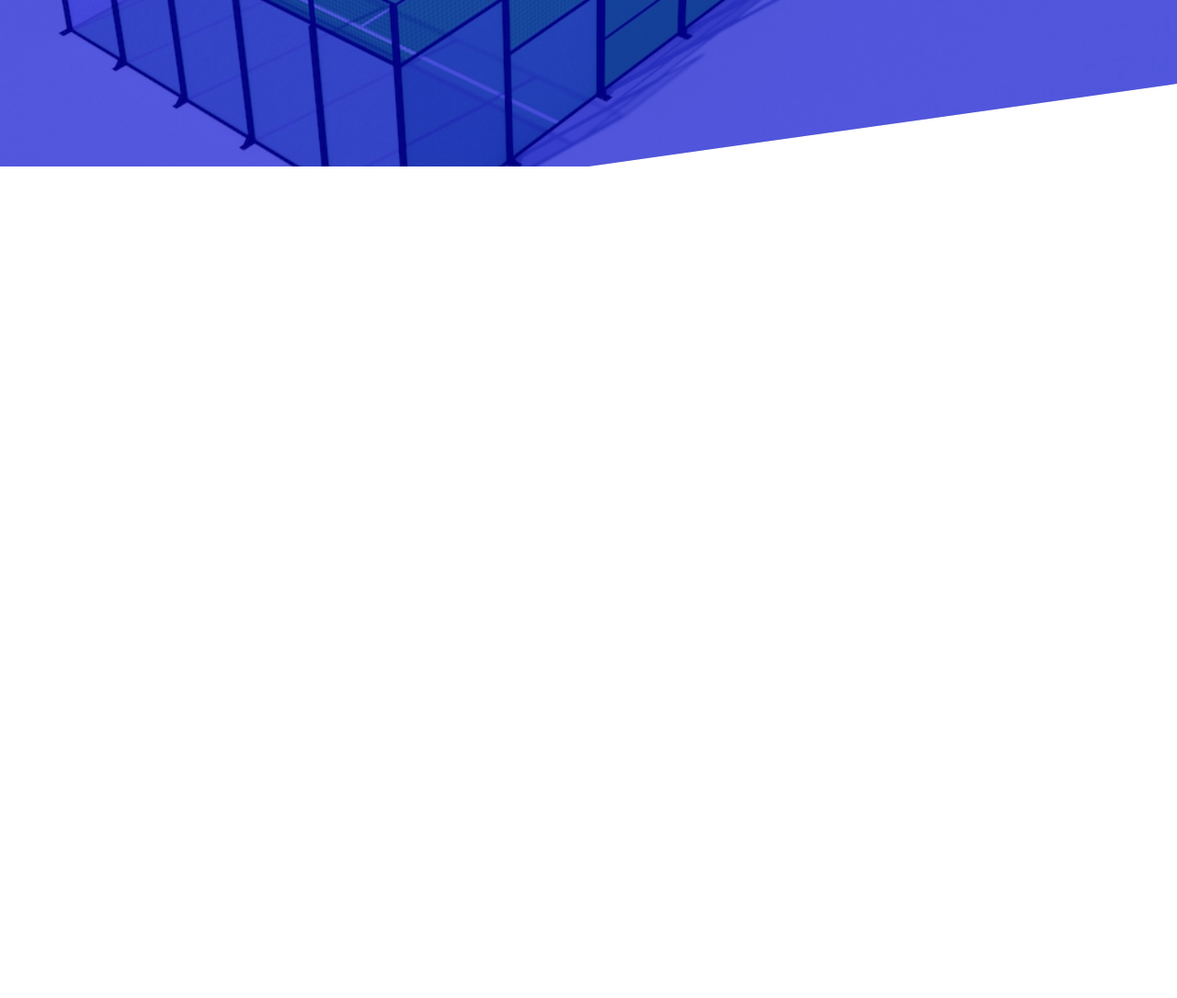
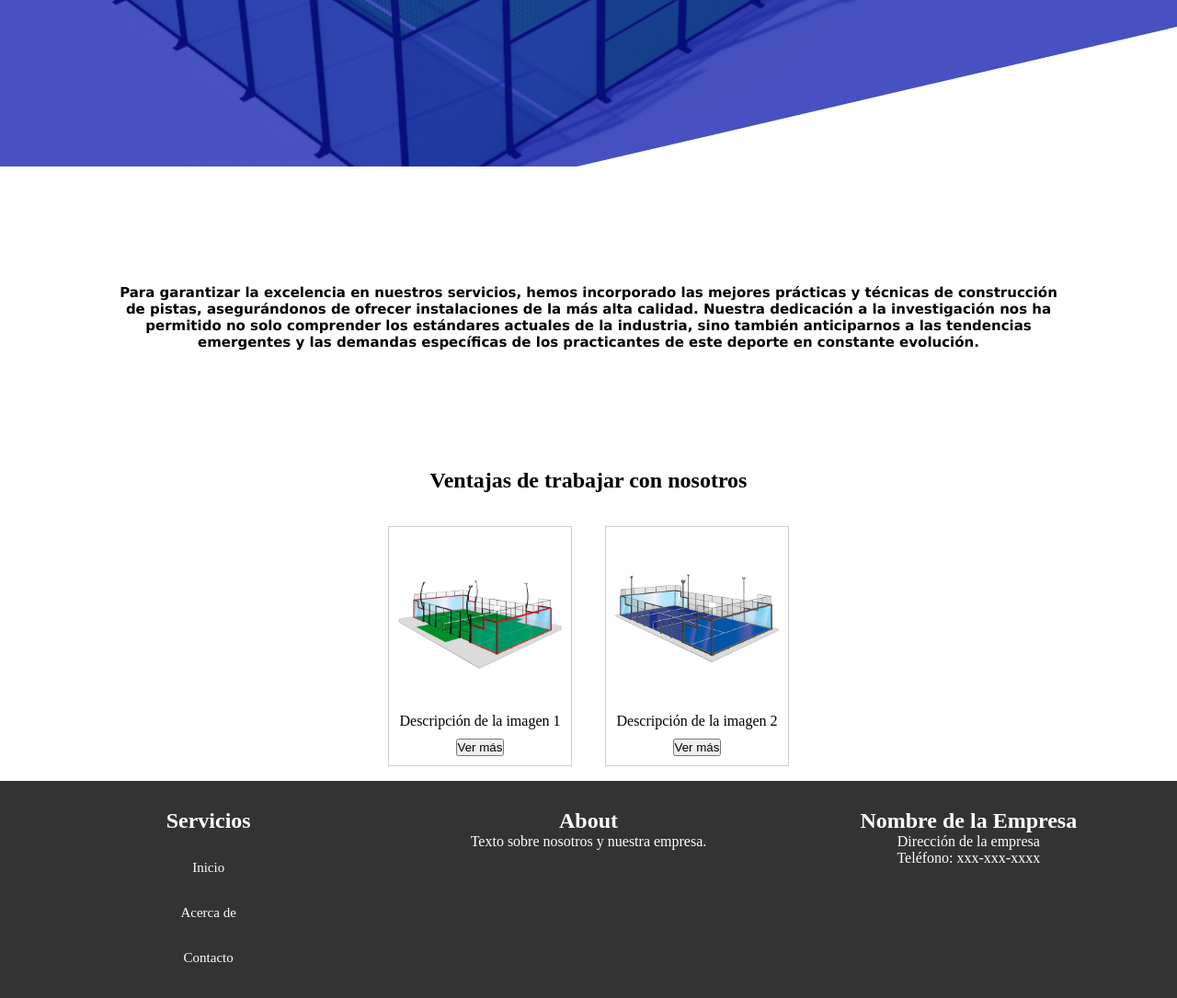
Before and after one commit to AlvaroDromant/TrabajoEmpresaConstPadel, a plain HTML site: page index.html in a window 1280 px wide. Shown: the part 795-1880 px from the top of the page at 92% size. Before the commit the page ends 976 px from the top, so only its background shows below. Drawn offline with nearby package versions, Linux system fonts and the light colour scheme.

Commit message:
Metemos estilos

```diff
--- a/index.html
+++ b/index.html
@@ -15,9 +15,9 @@
        <nav class="nav" id="nav">
           <button id="cerrar" class="cerrar-menu"><i class="bi bi-x-square"></i></button>
           <ul class="nav-list">
-              <li><a href="#">Inicio</a></li>
-              <li><a href="#">Acerca de</a></li>
-              <li><a href="#">Contacto</a></li>
+              <li><a class="no" href="#">Inicio</a></li>
+              <li><a class="no" href="#">Acerca de</a></li>
+              <li><a class="no" href="#">Contacto</a></li>
           </ul>
        </nav>
     </header>
@@ -37,6 +37,61 @@
         </div>
     </div>
 
+    <p class="texto">Para garantizar la excelencia en nuestros servicios, hemos incorporado las mejores prácticas y técnicas de construcción de pistas, asegurándonos
+    de ofrecer instalaciones de la más alta calidad. Nuestra dedicación a la investigación nos ha permitido no solo comprender los estándares actuales
+     de la industria, sino también anticiparnos a las tendencias emergentes y las demandas específicas de los practicantes de este deporte en constante evolución.
+    </p>
+
+
+        <div class="containerdos">
+
+         <h3>Ventajas de trabajar con nosotros</h3>
+
+        <div class="card">
+
+          <img class="card-image" src="/assets/pista2.png" alt="Imagen 1">
+          <p class="card-description">Descripción de la imagen 1</p>
+          <button class="ver-mas" onclick="mostrarMas('info1')">Ver más</button>
+          <div id="info1" class="info-adicional">
+          <p>Información adicional aquí...</p>
+
+          </div>
+          </div>
+
+        <div class="card">
+
+          <img class="card-image" src="/assets/pista4.png" alt="Imagen 2">
+          <p class="card-description">Descripción de la imagen 2</p>
+          <button class="ver-mas" onclick="mostrarMas('info2')">Ver más</button>
+          <div id="info2" class="info-adicional">
+            <p>Información adicional aquí...</p>
+
+          </div>
+        </div>
+    </div>
+
+
+    <footer>
+        <div class="columna">
+            <h2>Servicios</h2>
+            <ul class="enlaces">
+              <li><a href="#">Inicio</a></li>
+              <li><a href="#">Acerca de</a></li>
+              <li><a href="#">Contacto</a></li>
+            </ul>
+          </div>
+
+          <div class="columna">
+            <h2>About</h2>
+            <p>Texto sobre nosotros y nuestra empresa.</p>
+          </div>
+
+          <div class="columna">
+            <h2>Nombre de la Empresa</h2>
+            <p>Dirección de la empresa<br> Teléfono: xxx-xxx-xxxx</p>
+          </div>
+    </footer>
+
     <script src="/scripts/botonHam.js"></script>
 
 </body>
--- a/scripts/botonHam.js
+++ b/scripts/botonHam.js
@@ -9,3 +9,8 @@ abrir.addEventListener("click", () => {
 cerrar.addEventListener("click", () => {
     nav.classList.remove("visible")
 })
+
+function mostrarMas(id) {
+    var infoAdicional = document.getElementById(id);
+    infoAdicional.style.display = infoAdicional.style.display === 'none' ? 'block' : 'none';
+  }
--- a/styles/styles.css
+++ b/styles/styles.css
@@ -99,31 +99,31 @@ li:hover {
 
 .container {
     position: relative;
-    height: 100vh; /* Establecer altura del contenedor al 100% del viewport */
+    height: 100vh;
     overflow: hidden;
+    z-index: -1;
 }
 
 .skewed-background {
     position: relative;
     height: 100%;
     overflow: hidden;
-    background-image: url('/assets/pista-de-padel-catral.jpeg');
+    background-image: url('/assets/pista.jpeg');
     background-size: cover;
     background-position: center;
-    transform: skewY(-8deg); /* Inclinar hacia arriba (ajusta el ángulo según sea necesario) */
+    clip-path: polygon(50% 0%, 100% 0, 100% 36%, 100% 66%, 100% 81%, 49% 100%, 0 100%, 0 69%, 0 13%, 49% 0);
 }
 
-.overlay {
+.skewed-background::before{
+    content: "";
+    background: rgb(10, 20, 199);
     position: absolute;
-    bottom: 0;
-    left: -25%; /* Ajustar la posición izquierda para que cubra toda la imagen con la inclinación */
-    width: 150%; /* Ajustar el ancho para cubrir la totalidad de la imagen inclinada */
-    height: 100%; /* Altura de la sección con corte diagonal */
-    background-color: rgba(0, 0, 255, 0.5); /* Azul transparente (ajusta el valor alpha según sea necesario) */
-    transform: skewY(8deg); /* Inclinar hacia abajo (mismo ángulo que .skewed-background pero en sentido contrario) */
+    width: 100%;
+    height: 100%;
+    opacity: 0.6;
 }
 
-/* Estilos para el contenido (logo y texto) */
+
 .content {
     position: absolute;
     top: 50%;
@@ -134,7 +134,7 @@ li:hover {
 }
 
 .content img {
-    width: 150px; /* Ancho del logo */
+    width: 150px;
     height: auto;
     margin-bottom: 20px;
 }
@@ -143,3 +143,76 @@ li:hover {
     font-size: 24px;
     font-weight: bold;
 }
+
+.texto {
+    font-weight: bold;
+    text-align: center;
+    margin: 8rem;
+    font-family: Verdana, Geneva, Tahoma, sans-serif;
+    font-size: 15px;
+}
+
+
+footer {
+    background-color: #333;
+    color: #fff;
+    text-align: center;
+    padding: 20px;
+    display: flex;
+    justify-content: space-around;
+    flex-wrap: wrap;
+  }
+
+  .columna {
+    flex: 1;
+    margin: 10px;
+    color: white;
+  }
+
+  ul {
+    list-style: none;
+    padding: 0;
+  }
+
+  .enlaces li a {
+    color: #fff;  /* Color blanco para los enlaces */
+    text-decoration: none;
+    font-size: .5em;
+  }
+
+  /*cards*/
+
+  .containerdos {
+    text-align: center;
+  }
+
+  h3 {
+    font-size: 24px;
+    margin-bottom: 20px;
+  }
+
+  .card {
+    display: inline-block;
+    width: 200px; /* Ancho de las cartas */
+    margin: 1em;
+    padding: 10px;
+    border: 1px solid #ccc; /* Borde de 1 píxel de ancho en color gris claro */
+  }
+
+  .card-image {
+    max-width: 100%;
+    height: auto;
+  }
+
+  .card-description {
+    margin-top: 10px;
+  }
+
+  .ver-mas {
+    margin-top: 10px;
+  }
+
+  .info-adicional {
+    display: none;
+    margin-top: 10px;
+  }
```
Also changed, not shown: assets/pista.jpeg (renamed from assets/pista-de-padel-catral.jpeg), assets/pista2.png (added), assets/pista3.png (added), assets/pista4.png (added).
